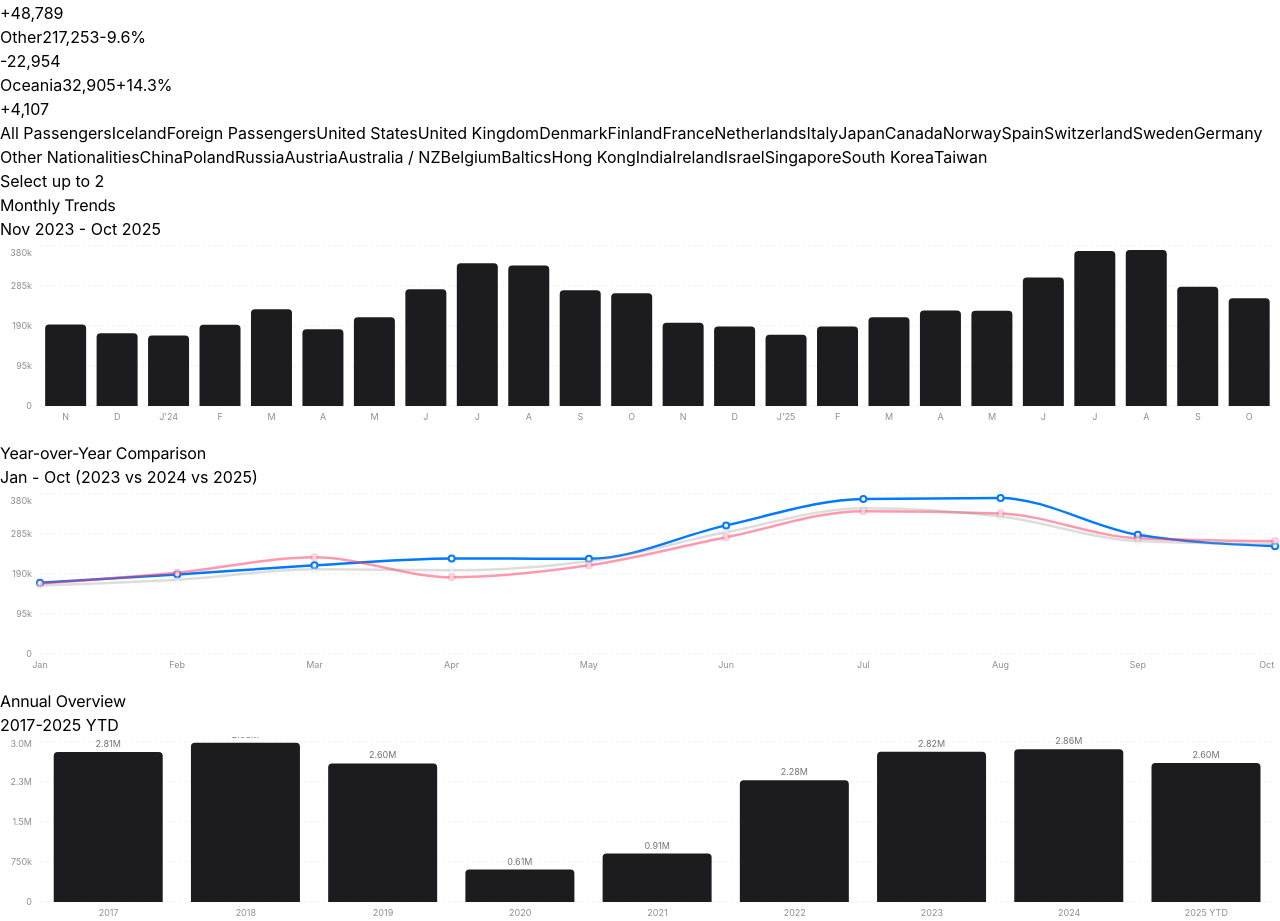
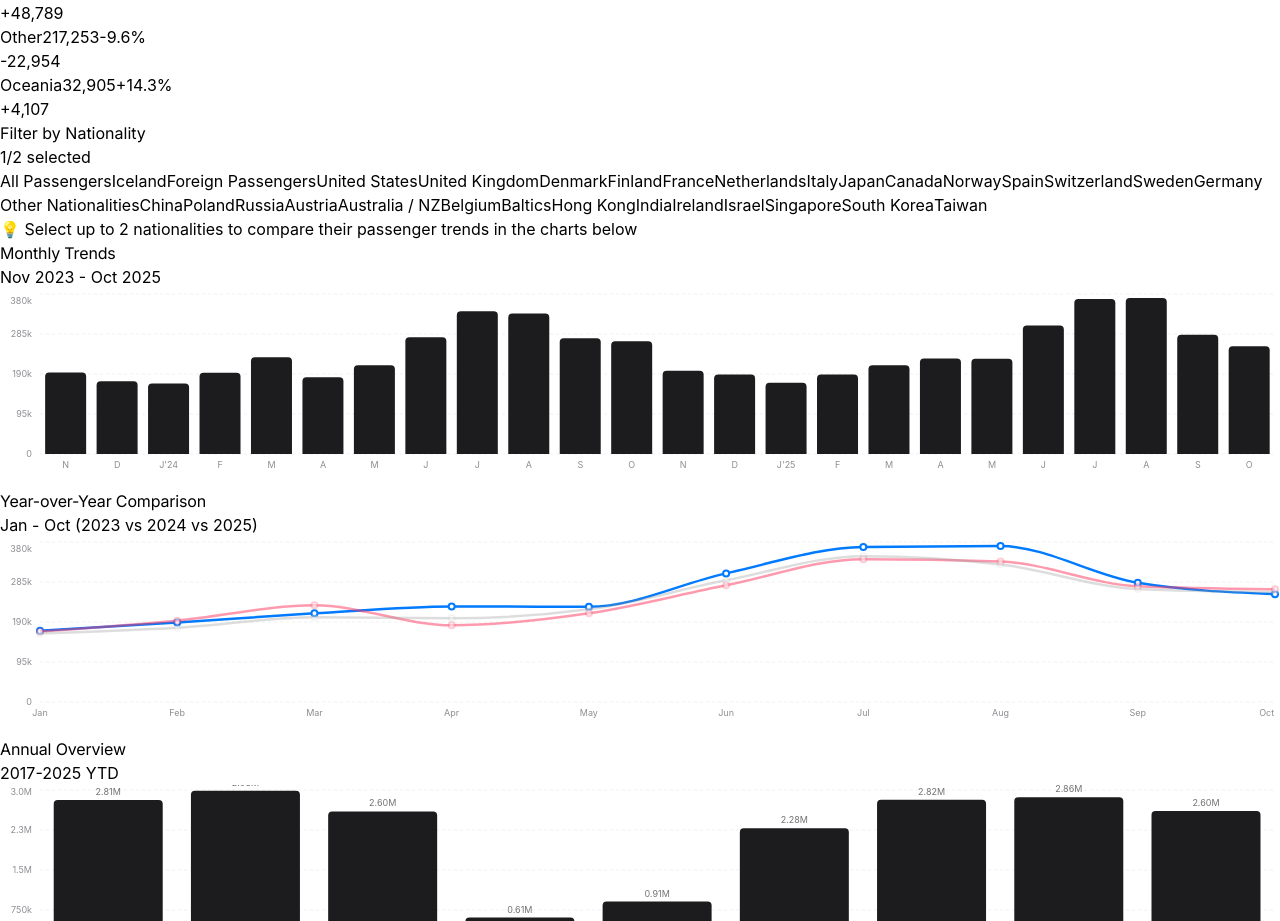
Before and after one commit to kottosson/icelandinsights, a React (Vite) app: page / in a window 1280 px wide. Shown: the part 2228-3149 px from the top of the page. Built offline with nearby package versions, Linux system fonts and the light colour scheme.

Commit message:
Filter 1/2

```diff
--- a/src/data_dashboard.tsx
+++ b/src/data_dashboard.tsx
@@ -878,21 +878,84 @@ export default function DataDashboard() {
           </div>
         )}
 
+        {/* Enhanced Filter Section with Visual State */}
+        <div className="bg-white rounded-xl border border-neutral-200 p-5 shadow-sm">
+          <div className="flex items-center justify-between mb-4">
+            <div className="flex items-center gap-3">
+              <h3 className="text-base font-semibold text-neutral-900" style={{ fontFamily: 'Inter, system-ui, sans-serif' }}>
+                Filter by Nationality
+              </h3>
+              <div className="flex items-center gap-2">
+                <div className={`px-2.5 py-1 rounded-full text-xs font-semibold ${
+                  selectedCategories.length === 2
+                    ? 'bg-emerald-100 text-emerald-700'
+                    : 'bg-neutral-100 text-neutral-600'
+                }`}>
+                  {selectedCategories.length}/2 selected
+                </div>
+              </div>
+            </div>
+            {selectedCategories.length > 0 && !selectedCategories.includes('Farþegar alls') && (
+              <button
+                onClick={() => setSelectedCategories(['Farþegar alls'])}
+                className="px-3 py-1.5 text-xs font-medium text-neutral-600 hover:text-neutral-900 hover:bg-neutral-100 rounded-lg transition-all"
+              >
+                Reset filters
+              </button>
+            )}
+          </div>
+
+          {/* Active Filters Display */}
+          {selectedCategories.length > 0 && !selectedCategories.includes('Farþegar alls') && (
+            <div className="mb-4 flex items-center gap-2">
+              <span className="text-xs font-medium text-neutral-500">Active filters:</span>
+              {selectedCategories.map(cat => (
+                <div
+                  key={cat}
+                  className="inline-flex items-center gap-1.5 px-3 py-1 bg-blue-50 border border-blue-200 rounded-full"
+                >
+                  <span className="text-xs font-medium text-blue-700">{getCountryName(cat)}</span>
+                  <button
+                    onClick={() => handleCategoryToggle(cat)}
+                    className="hover:bg-blue-100 rounded-full p-0.5 transition-colors"
+                  >
+                    <svg className="w-3 h-3 text-blue-600" fill="none" stroke="currentColor" viewBox="0 0 24 24">
+                      <path strokeLinecap="round" strokeLinejoin="round" strokeWidth={2} d="M6 18L18 6M6 6l12 12" />
+                    </svg>
+                  </button>
+                </div>
+              ))}
+            </div>
+          )}
+
+          {/* Filter Buttons */}
           <div className="flex gap-2 flex-wrap">
-          {categories.map(cat => (
+            {categories.map(cat => {
+              const isSelected = selectedCategories.includes(cat);
+              const isDisabled = !isSelected && selectedCategories.length >= 2;
+
+              return (
                 <button
                   key={cat}
                   onClick={() => handleCategoryToggle(cat)}
-              className={`px-3 py-1.5 rounded text-xs font-light transition-all ${
-                selectedCategories.includes(cat)
-                  ? 'bg-neutral-900 text-white'
-                  : 'bg-white text-neutral-600 border border-neutral-200 hover:border-neutral-400'
+                  disabled={isDisabled}
+                  className={`px-3 py-1.5 rounded-lg text-xs font-medium transition-all ${
+                    isSelected
+                      ? 'bg-neutral-900 text-white shadow-sm'
+                      : isDisabled
+                      ? 'bg-neutral-50 text-neutral-400 border border-neutral-200 cursor-not-allowed opacity-50'
+                      : 'bg-white text-neutral-600 border border-neutral-200 hover:border-neutral-400 hover:shadow-sm'
                   }`}
                 >
                   {getCountryName(cat)}
                 </button>
-          ))}
-          <p className="text-xs text-neutral-400 self-center ml-2">Select up to 2</p>
+              );
+            })}
+          </div>
+
+          <p className="text-xs text-neutral-400 mt-3">
+            💡 Select up to 2 nationalities to compare their passenger trends in the charts below
+          </p>
         </div>
 
         <div className="grid md:grid-cols-2 gap-4">
```
Also changed, not shown: 5 other files (tests, documents, lock files or other folders). Lines whose indentation alone changed are shown as unchanged.
